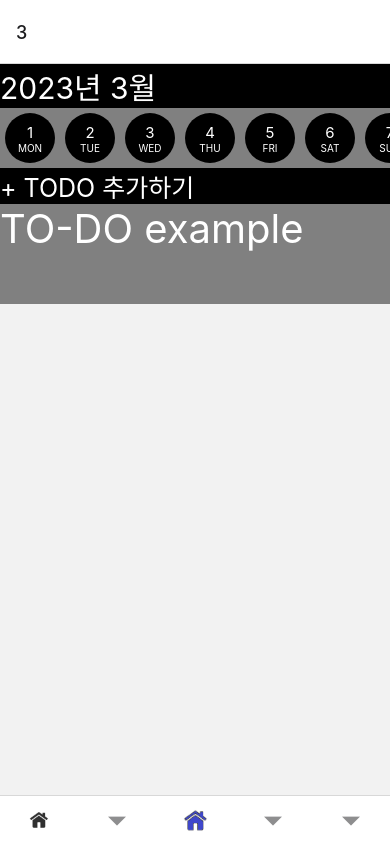
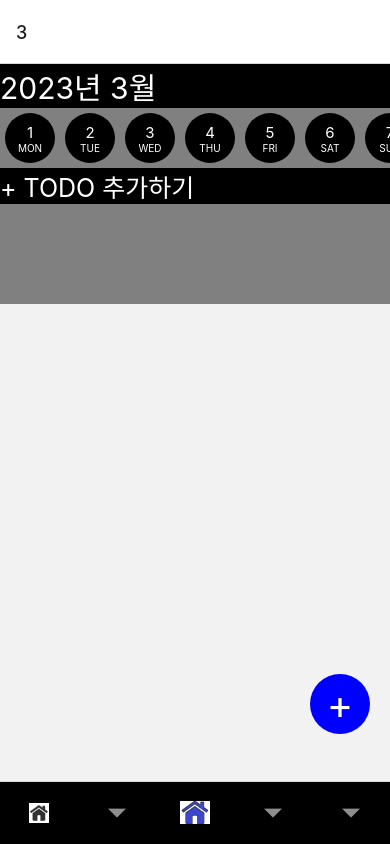
Before and after one commit to paorisun/capstone_todo, a React Native app: screen /3 in a window 390 px wide. Built offline with nearby package versions, Linux system fonts and the light colour scheme.

Commit message:
하단버튼으로 상태변화

```diff
--- a/MenuBar.js
+++ b/MenuBar.js
@@ -11,7 +11,13 @@ const Tab = createBottomTabNavigator();
 
 export default function MenuBar() {
   return (
-    <Tab.Navigator initialRouteName="3" tabBarOptions={{ showLabel: false }}>
+    <Tab.Navigator
+      initialRouteName="3"
+      screenOptions={{
+        tabBarStyle: { backgroundColor:"black",height:60, flex:0.08 },
+        tabBarShowLabel: false,
+      }}
+    >
       <Tab.Screen
         name="1"
         component={Menu_1}
@@ -40,7 +46,7 @@ export default function MenuBar() {
                   ? require("./icon/home_icon_sel.jpg")
                   : require("./icon/home_icon.jpg")
               }
-              style={{ width: 25, height: 25 }}
+              style={{ width: 30, height: 23 }}
             />
           ),
         }}
--- a/Menu_3.js
+++ b/Menu_3.js
@@ -1,23 +1,38 @@
-import React, { useState } from 'react';
-import { StyleSheet, View, Text, ScrollView, SafeAreaView, TouchableOpacity } from 'react-native';
+import React, { useState } from "react";
+import {
+  StyleSheet,
+  View,
+  Text,
+  ScrollView,
+  SafeAreaView,
+  TouchableOpacity,
+} from "react-native";
 
 function Menu_3() {
   const startCount = 1; // 시작 값
   const totalCount = 30; // 전체 버튼 개수
-  const days = ['MON', 'TUE', 'WED', 'THU', 'FRI', 'SAT', 'SUN'];
-;
+  const days = ["MON", "TUE", "WED", "THU", "FRI", "SAT", "SUN"];
   const buttons = Array(totalCount).fill(startCount);
 
   const [selectedButtonIndex, setSelectedButtonIndex] = useState(-1);
+  const [selectedCount, setSelectedCount] = useState(0); // 추가
 
   const handleButtonPress = (index) => {
     setSelectedButtonIndex(index);
-  }
+    setSelectedCount(0);
+  };
+
+  const handleAddStar = () => { // 추가
+    setSelectedCount(selectedCount + 1);
+  };
+
+  const currentMonth = new Date().getMonth() + 1;
+  const currentYear = new Date().getFullYear();
 
   return (
     <View>
       <Text style={styles.toptext}>
-          2023년 3월
+        {currentYear}년 {currentMonth}월
       </Text>
       <ScrollView
         horizontal={true}
@@ -30,7 +45,7 @@ function Menu_3() {
               key={index}
               style={[
                 styles.button,
-                selectedButtonIndex === index ? styles.selectedButton : null
+                selectedButtonIndex === index ? styles.selectedButton : null,
               ]}
               onPress={() => handleButtonPress(index)}
             >
@@ -40,58 +55,91 @@ function Menu_3() {
           ))}
         </View>
       </ScrollView>
+      <Text style={styles.addtext}>+ TODO 추가하기</Text>
+      <Text style={styles.todo}>
+        {selectedButtonIndex !== -1
+          ? `${currentYear}.${currentMonth}.${selectedButtonIndex + 1}`
+          : "TO-DO example"}
+      </Text>
+      <View style={styles.emContainer}>
           <Text style={styles.addtext}>
-        + TODO 추가하기
+            {Array.from({ length: selectedCount }).map((_, index) => (
+              <Text key={index}>👍</Text>
+            ))}
           </Text>
-      <Text style={styles.todo}>
-        TO-DO example
-      </Text>
+      </View>
+      <View style={styles.addButtonContainer}>
+        <TouchableOpacity style={styles.addButton} onPress={handleAddStar}>
+          <Text style={styles.addButtonText}>+</Text>
+        </TouchableOpacity>
+      </View>
     </View>
   );
 }
 
 const styles = StyleSheet.create({
   container: {
-    flexDirection: 'row',
-    backgroundColor:'gray'
+    flexDirection: "row",
+    backgroundColor: "gray",
   },
-  toptext:{
-    fontSize:30,
-    color:"white",
-    backgroundColor:"black"
+  emContainer:{
+    marginBottom:450,
+    backgroundColor:"Yellow"
   },
-  addtext:{
-    fontSize:25,
-    color:"white",
-    backgroundColor:"black"
+  toptext: {
+    fontSize: 30,
+    color: "white",
+    backgroundColor: "black",
   },
-  todo:{
-    color: 'white',
-    fontSize:40,
-    backgroundColor:'gray',
-    height:100,
-
+  addtext: {
+    fontSize: 25,
+    color: "white",
+    backgroundColor: "black",
   },
-  button: {
+  todo: {
+    color: "white",
+    fontSize: 0,
+    backgroundColor: "gray",
+    height: 100,
+  },
+  button: { // 상단 날짜버튼
     width: 50,
     height: 50,
     borderRadius: 50,
     margin: 5,
-    backgroundColor: 'black',
+    backgroundColor: "black",
+    alignItems: "center",
+    justifyContent: "center",
+  },
+  selectedButton: { // 선택된 상단 버튼
+    backgroundColor: "blue",
+  },
+  buttonText: {
+    color: "white",
+    fontSize: 15,
+  },
+  dayText: {
+    color: "white",
+    fontSize: 10,
+  },
+  addButtonContainer: {
+    position: 'absolute',
+    bottom: 20,
+    right: 20,
+  },
+  addButton: {
+    width: 60,
+    height: 60,
+    borderRadius: 30,
+    backgroundColor: 'blue',
     alignItems: 'center',
     justifyContent: 'center',
   },
-  selectedButton: {
-    backgroundColor: 'blue',
+  addButtonText: {
+    fontSize: 40,
+    color: 'white',
   },
-  buttonText: {
-    color: 'white',
-    fontSize: 15,
-  },
-  dayText: {
-    color: 'white',
-    fontSize: 10,
-  },
+
 });
 
 export default Menu_3;
```
Lines whose indentation alone changed are shown as unchanged.
